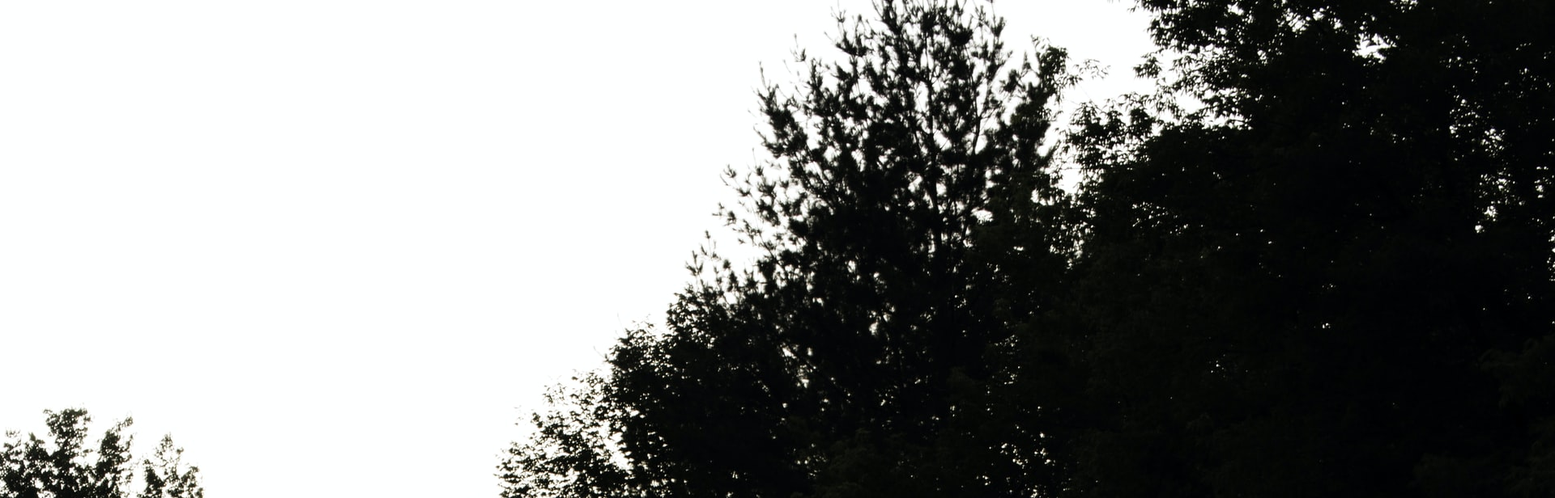
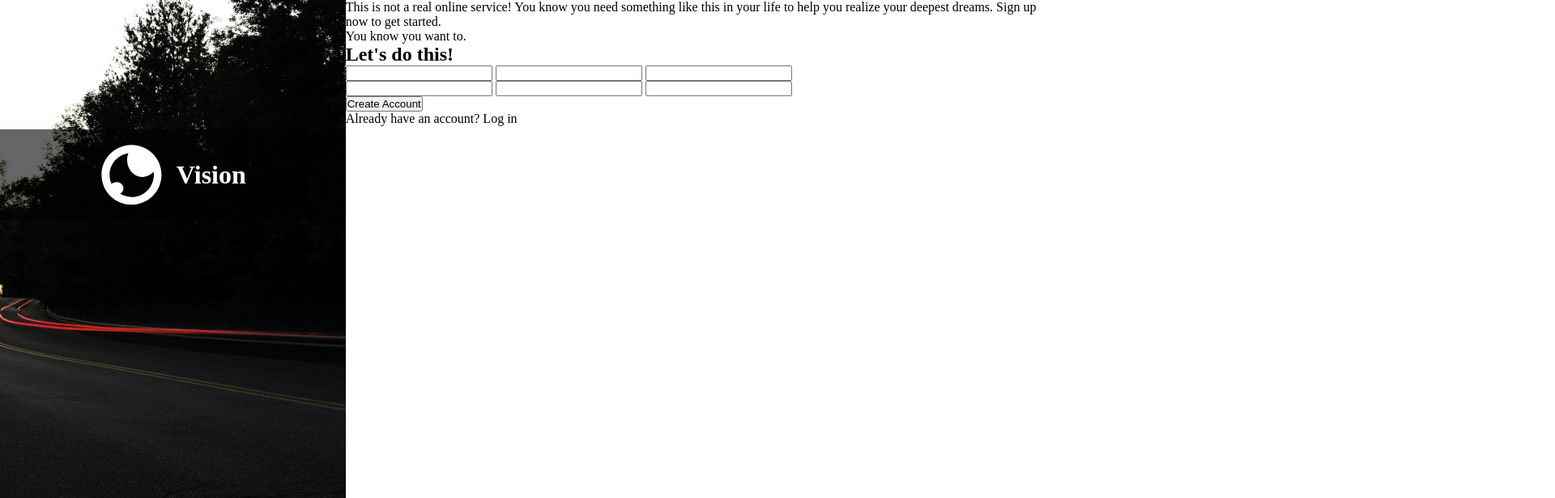
Before and after one commit to Chamara-Wijepala/sign-up-form, a plain HTML site: page index.html in a window 1280 px wide. Shown: the top 616 px of the page at 81% size, 1920 px wide, since content can reach past the window. Drawn offline with Linux system fonts and the light colour scheme.

Commit message:
Refactor form background Remove img element from HTML and add background image to form-background in CSS

```diff
--- a/index.html
+++ b/index.html
@@ -9,11 +9,6 @@
 </head>
 <body>
   <div class="form-background">
-    <img
-      src="assets/images/background.jpg"
-      alt="background image"
-      class="background-image"
-    >
     <header class="header">
       <img src="assets/images/icon.svg" alt="icon" class="icon">
       <h1 class="title">Vision</h1>
--- a/style.css
+++ b/style.css
@@ -12,26 +12,36 @@ html {
 
 body {
   display: flex;
+  height: 100vh;
+  width: 100vw;
 }
 
 /* form-background */
 .form-background {
-  position: relative;
-}
-
-.background-image {
-  display: block;
+  flex: 1;
+  background-image: url('assets/images/background.jpg');
+  background-repeat: no-repeat;
+  background-size: cover;
+  background-position: bottom right;
 }
 
 .header {
   background-color: rgba(0, 0, 0, 0.6);
   color: white;
-  width: 100%;
-  top: 25%;
-  position: absolute;
+  position: relative;
+  top: 20vh;
   display: flex;
   justify-content: center;
   align-items: center;
   gap: 1rem;
   padding: 1rem;
 }
+
+.header .icon {
+  height: 5rem;
+}
+
+/* content */
+.content {
+  flex: 2 1 0;
+}
```
